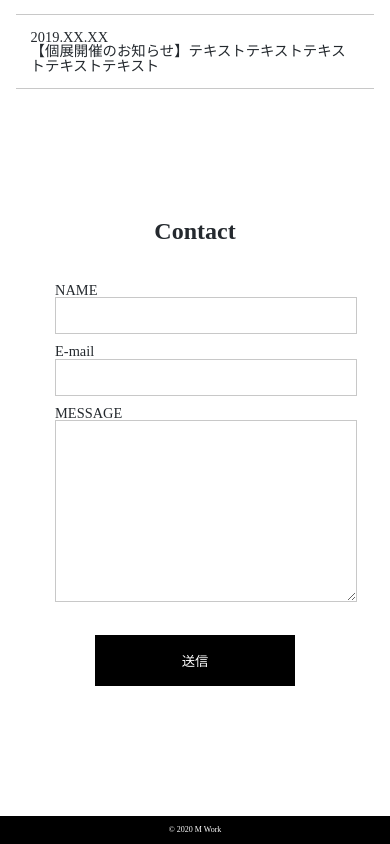
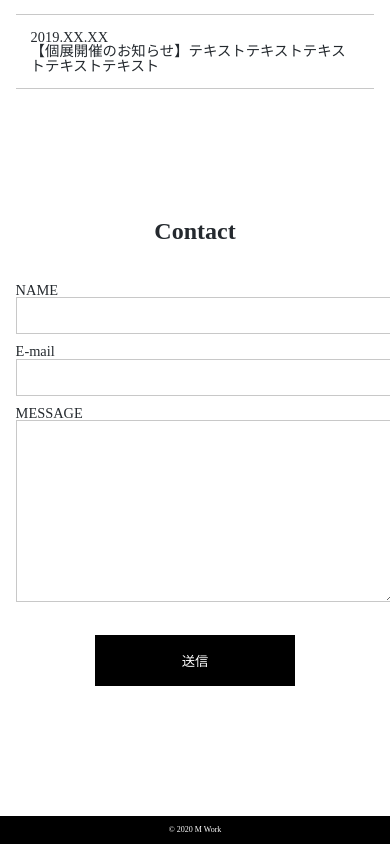
Before and after one commit to I8903/mywork, a plain HTML site: page index.html in a window 390 px wide. Shown: the part 3019-3863 px from the top of the page. Drawn offline with Linux system fonts and the light colour scheme.

Commit message:
Add files via upload

```diff
--- a/top.css
+++ b/top.css
@@ -214,19 +214,17 @@ section h2 {
   background: #fff;
   color: #000;
 }
-@media screen and (max-width: 650px){
+@media screen and (max-width: 600px){
   .section-contact dl {
     flex-direction: column;
     align-items: center;
   }
   .section-contact dt {
-    width: 90%;
+    width: 100%;
     text-align: left;
-    padding: 0 6%;
   }
   .section-contact dd {
-    width: 90%;
-    padding: 0 6%;
+    width: 100%;
   }
 }
 #footer {
```
